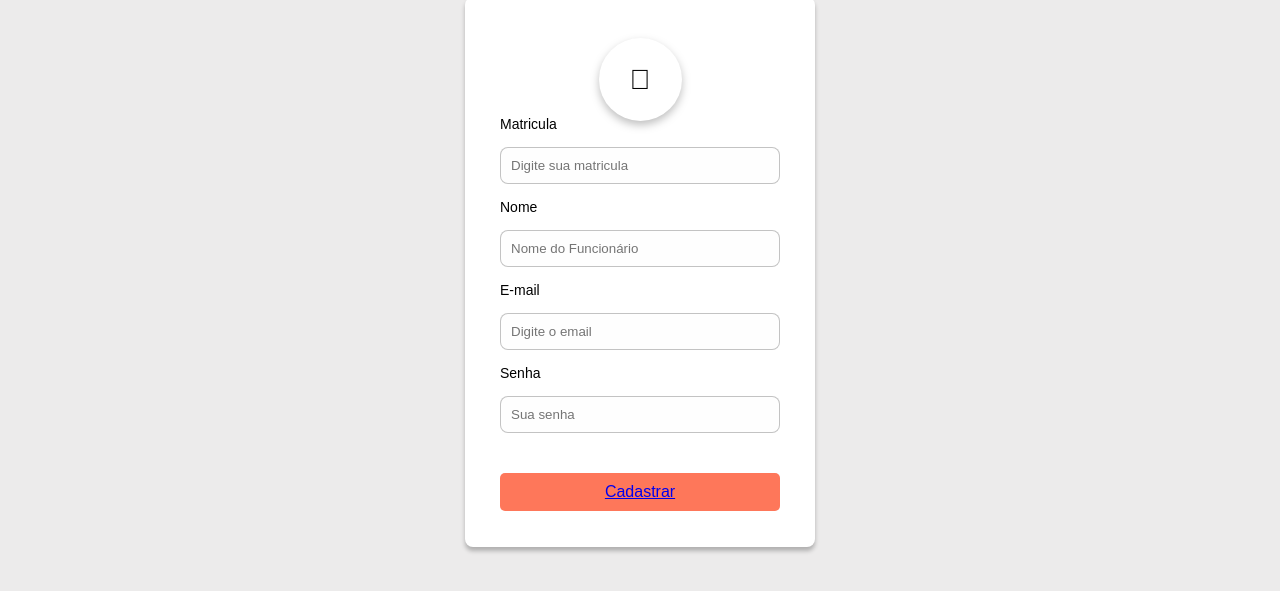
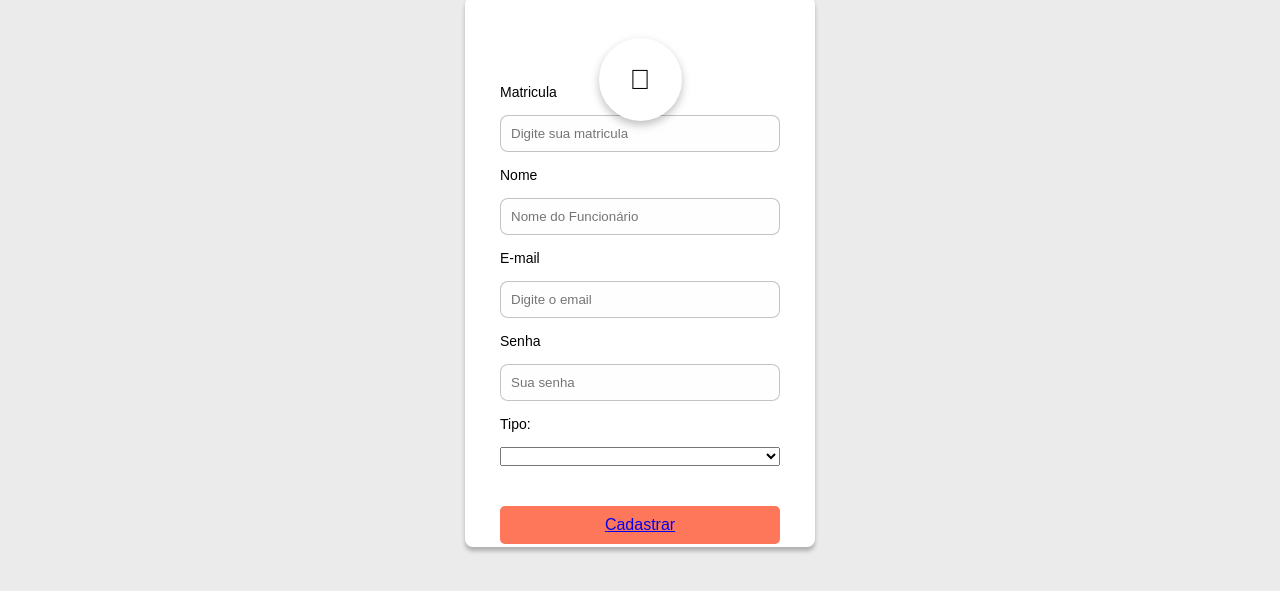
Before and after one commit to cgstech/vainorh, a plain HTML site: page atsta/add_func.html in a window 1280 px wide. Shown: the part 173-764 px from the top of the page. Drawn offline with Linux system fonts and the light colour scheme; some icons are missing.

Commit message:
Update add_func.html
Adição de campos select para definir o tipo do usuário que será cadastrado

```diff
--- a/atsta/add_func.html
+++ b/atsta/add_func.html
@@ -67,7 +67,13 @@
                     <label for="senha">Senha</label>
                     <input type="password" id="senha" name="senha" placeholder="Sua senha" required>
 
-
+                    <label for="tipo">Tipo:</label>
+    				<select class="custom-select" name="tipo" id="tipo" required>
+    					<option value=""></option>
+    					<option value="funcionario">Funcionario</option>
+                        <option value="supervisor">Supervisor</option>
+    					<option value="admin">Administrador</option>
+    				</select>
 
 
                     <button class="btnEntrar" type="submit"><a href="sucess.html">Cadastrar</a></button>
```
